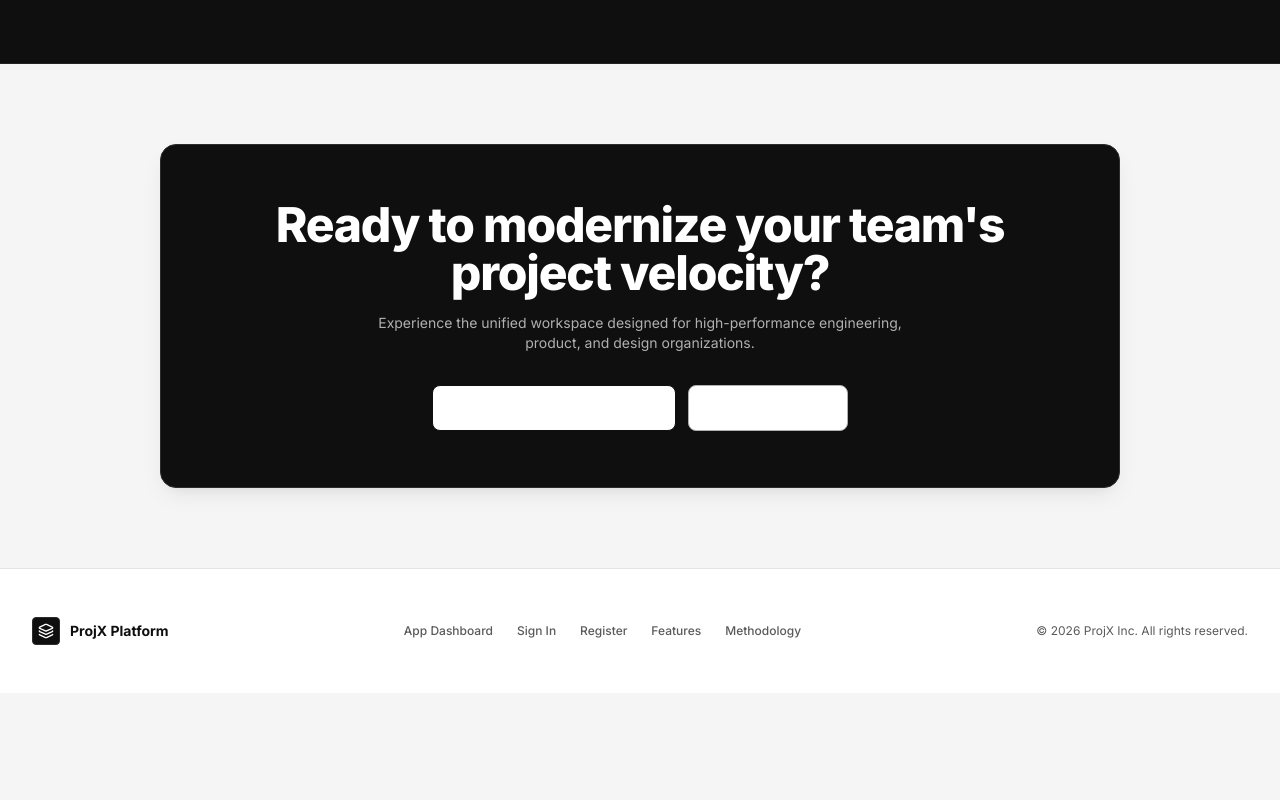
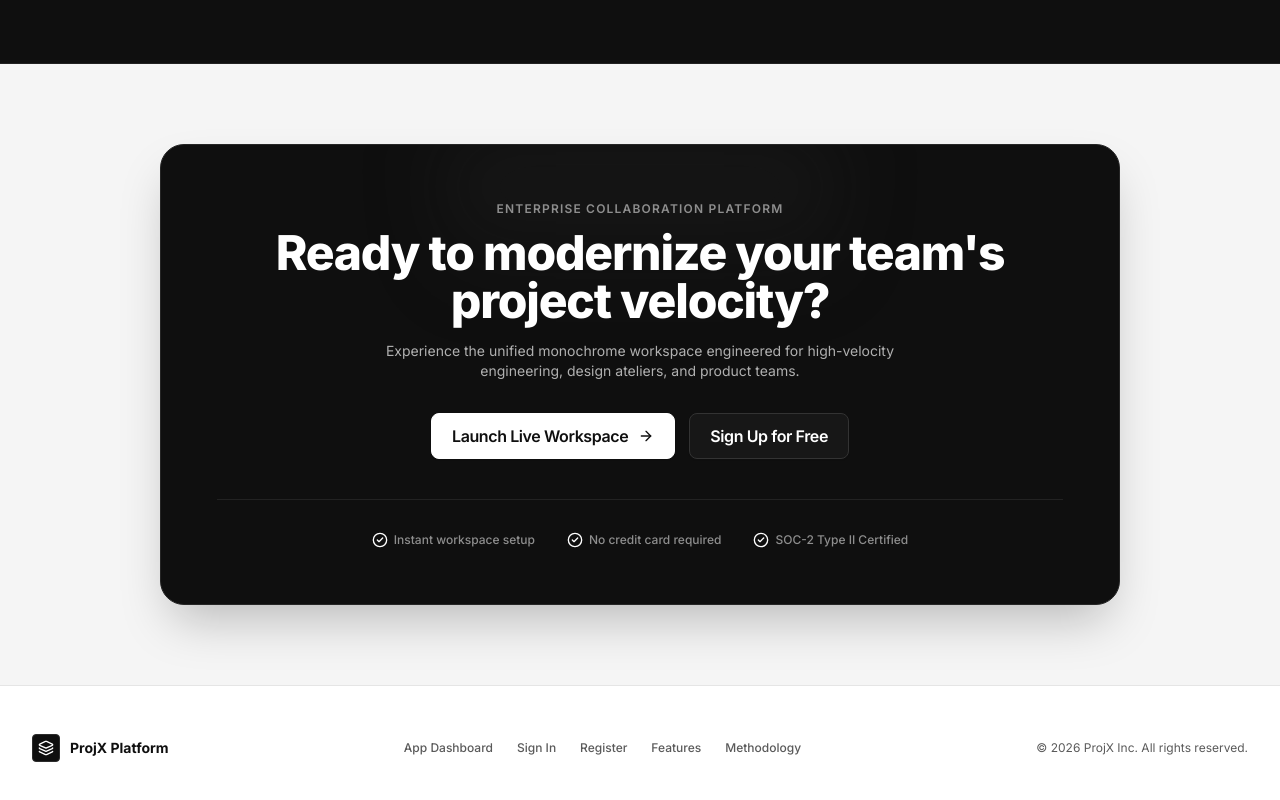
Before and after one commit to neelabhshukla018/ProjX, a React (Vite) app in the folder frontend/: page / in a window 1280 px wide. Shown: the part 2290-3090 px from the top of the page. Before the commit the page ends 2983 px from the top, so only its background shows below. Built offline with nearby package versions, Linux system fonts and the light colour scheme.

Commit message:
change here

```diff
--- a/frontend/src/components/common/Button.jsx
+++ b/frontend/src/components/common/Button.jsx
@@ -12,7 +12,8 @@ const variants = {
   accent: 'bg-[#2C2C2C] text-[#FFFFFF] hover:bg-[#1A1A1A] border border-[#3A3A3A] shadow-sm focus:ring-[#2C2C2C]/30',
   outline: 'bg-transparent text-[#0F0F0F] hover:bg-[#F5F5F5] border border-[#D4D4D4] focus:ring-[#B0B0B0]/20',
   ghost: 'bg-transparent text-[#2C2C2C] hover:bg-[#EAEAEA] hover:text-[#0F0F0F] border border-transparent focus:ring-[#B0B0B0]/20',
-  dark: 'bg-[#171717] text-white hover:bg-[#2C2C2C] border border-[#2A2A2A] shadow-sm focus:ring-[#3F3F3F]',
+  dark: 'bg-[#171717] text-[#FFFFFF] hover:bg-[#262626] border border-[#333333] hover:border-[#4B4B4B] shadow-sm focus:ring-white/20',
+  white: 'bg-[#FFFFFF] text-[#0F0F0F] hover:bg-[#EAEAEA] border border-[#FFFFFF] shadow-sm focus:ring-white/30',
   danger: 'bg-[#1F1F1F] text-[#FFFFFF] hover:bg-[#2C2C2C] border border-[#404040] focus:ring-[#2C2C2C]/20',
 };
 
--- a/frontend/src/pages/LandingPage.jsx
+++ b/frontend/src/pages/LandingPage.jsx
@@ -380,25 +380,44 @@ export const LandingPage = () => {
 
       {/* CTA Section */}
       <section className="py-20 px-4 sm:px-6 lg:px-8 max-w-5xl mx-auto text-center">
-        <div className="bg-[#0F0F0F] border border-[#2C2C2C] rounded-2xl p-8 sm:p-14 text-white shadow-elevated relative overflow-hidden">
+        <div className="bg-[#0F0F0F] border border-[#262626] rounded-3xl p-8 sm:p-14 text-white shadow-2xl relative overflow-hidden">
+          {/* Subtle ambient lighting */}
+          <div className="absolute top-0 left-1/2 -translate-x-1/2 w-96 h-36 bg-gradient-to-b from-[#2A2A2A]/40 to-transparent blur-2xl pointer-events-none" />
+
           <div className="relative z-10">
-            <h2 className="text-3xl sm:text-5xl font-extrabold tracking-tight mb-4 text-white">
+            <p className="text-xs font-semibold uppercase tracking-widest text-[#8E8E8E] mb-3">
+              Enterprise Collaboration Platform
+            </p>
+            <h2 className="text-3xl sm:text-5xl font-extrabold tracking-tight mb-4 text-white leading-tight">
               Ready to modernize your team's project velocity?
             </h2>
-            <p className="text-xs sm:text-sm text-[#B0B0B0] max-w-xl mx-auto mb-8 font-normal">
-              Experience the unified workspace designed for high-performance engineering, product, and design organizations.
+            <p className="text-xs sm:text-sm text-[#B0B0B0] max-w-xl mx-auto mb-8 font-normal leading-relaxed">
+              Experience the unified monochrome workspace engineered for high-velocity engineering, design ateliers, and product teams.
             </p>
-            <div className="flex flex-col sm:flex-row items-center justify-center gap-3">
+            <div className="flex flex-col sm:flex-row items-center justify-center gap-3.5">
               <Link to="/app" className="w-full sm:w-auto">
-                <Button size="lg" variant="primary" rightIcon={ArrowRight} className="w-full sm:w-auto bg-[#FFFFFF] text-[#0F0F0F] hover:bg-[#E5E5E5]">
+                <Button size="lg" variant="white" rightIcon={ArrowRight} className="w-full sm:w-auto px-6">
                   Launch Live Workspace
                 </Button>
               </Link>
               <Link to="/register" className="w-full sm:w-auto">
-                <Button size="lg" variant="secondary" className="w-full sm:w-auto text-white border-[#2C2C2C] bg-[#171717] hover:bg-[#2C2C2C]">
+                <Button size="lg" variant="dark" className="w-full sm:w-auto px-6">
                   Sign Up for Free
                 </Button>
               </Link>
+            </div>
+
+            {/* Trust Points */}
+            <div className="mt-10 pt-8 border-t border-[#222222] flex flex-wrap items-center justify-center gap-6 sm:gap-8 text-xs text-[#8E8E8E] font-medium">
+              <span className="flex items-center gap-1.5">
+                <CheckCircle2 className="w-4 h-4 text-white" /> Instant workspace setup
+              </span>
+              <span className="flex items-center gap-1.5">
+                <CheckCircle2 className="w-4 h-4 text-white" /> No credit card required
+              </span>
+              <span className="flex items-center gap-1.5">
+                <CheckCircle2 className="w-4 h-4 text-white" /> SOC-2 Type II Certified
+              </span>
             </div>
           </div>
         </div>
```
